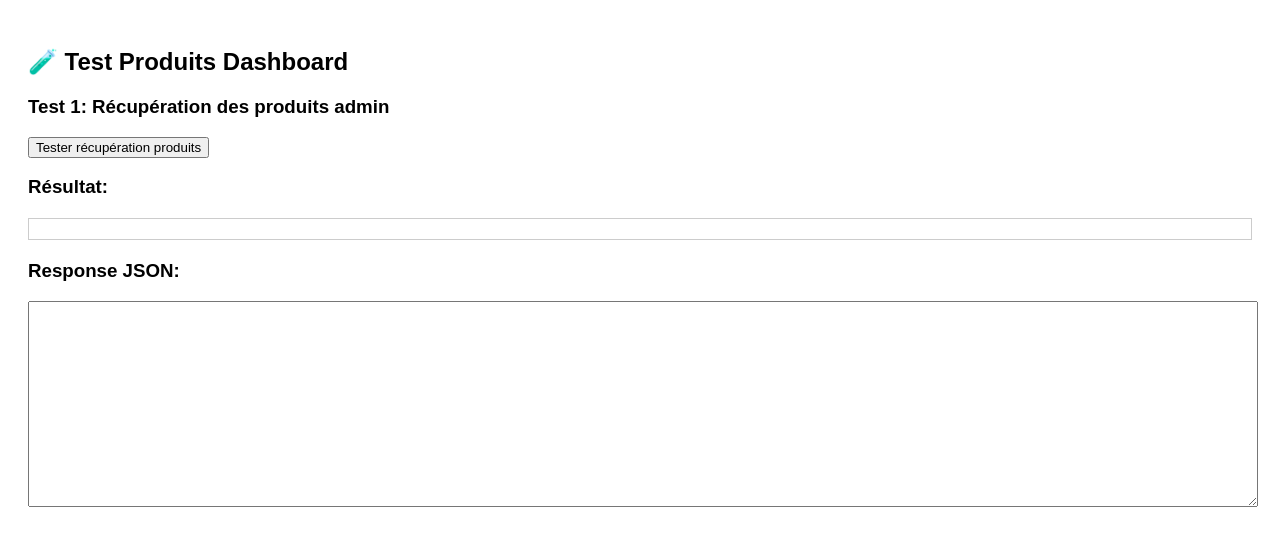
After one commit to ISIMG-26/examen-tp-lsim2-groupe-b-arij-dehmani, a PHP site: page /test_dashboard.html in a window 1280 px wide. The commit adds this page. Shown: the top 546 px of the page. Run offline with PHP 8.4, Linux system fonts and the light colour scheme.

Commit message:
update project

```diff
--- a/dashboard.php
+++ b/dashboard.php
@@ -50,7 +50,7 @@ $conn->close();
     <h3 style="margin-top:1.5rem">Produits</h3>
     <div id="admin-products">Chargement...</div>
 </main>
-<script src="js/index.js"></script>
+<script src="js/common.js"></script>
 <script src="js/dashboard.js"></script>
 </body>
 </html>
--- /dev/null
+++ b/test_dashboard.html
@@ -0,0 +1,65 @@
+<!DOCTYPE html>
+<html lang="fr">
+<head>
+    <meta charset="UTF-8">
+    <title>Test Produits Dashboard</title>
+    <style>
+        body { font-family: Arial; padding: 20px; }
+        .result { margin: 20px 0; padding: 10px; border: 1px solid #ccc; }
+        .success { background: #d4edda; color: #155724; }
+        .error { background: #f8d7da; color: #721c24; }
+        textarea { width: 100%; height: 200px; }
+    </style>
+</head>
+<body>
+<h2>🧪 Test Produits Dashboard</h2>
+
+<div>
+    <h3>Test 1: Récupération des produits admin</h3>
+    <button onclick="testGetProducts()">Tester récupération produits</button>
+</div>
+
+<div>
+    <h3>Résultat:</h3>
+    <div id="result" class="result"></div>
+</div>
+
+<div>
+    <h3>Response JSON:</h3>
+    <textarea id="response"></textarea>
+</div>
+
+<script>
+async function testGetProducts() {
+    const resultDiv = document.getElementById('result');
+    const responseDiv = document.getElementById('response');
+
+    resultDiv.innerHTML = '⏳ Envoi de la requête...';
+
+    try {
+        const res = await fetch('back/produits_handler.php?action=get_all_admin');
+        const text = await res.text();
+        console.log('Status:', res.status);
+        console.log('Response text:', text);
+
+        responseDiv.value = text;
+
+        try {
+            const data = JSON.parse(text);
+            if (data.success) {
+                resultDiv.innerHTML = '<div class="success">✅ Produits récupérés!<br>' + data.produits.length + ' produits trouvés</div>';
+            } else {
+                resultDiv.innerHTML = '<div class="error">❌ Erreur: ' + data.message + '</div>';
+            }
+        } catch (e) {
+            resultDiv.innerHTML = '<div class="error">❌ Erreur JSON parse: ' + e.message + '</div>';
+        }
+    } catch (e) {
+        resultDiv.innerHTML = '<div class="error">❌ Erreur réseau: ' + e.message + '</div>';
+        responseDiv.value = e.message;
+    }
+}
+</script>
+
+</body>
+</html>
```
Also changed, not shown: check_db.php (added, +35 -0 lines), js/common.js (added, +15 -0 lines), js/dashboard.js (+0 -13 lines), js/menu.js (+0 -14 lines).
